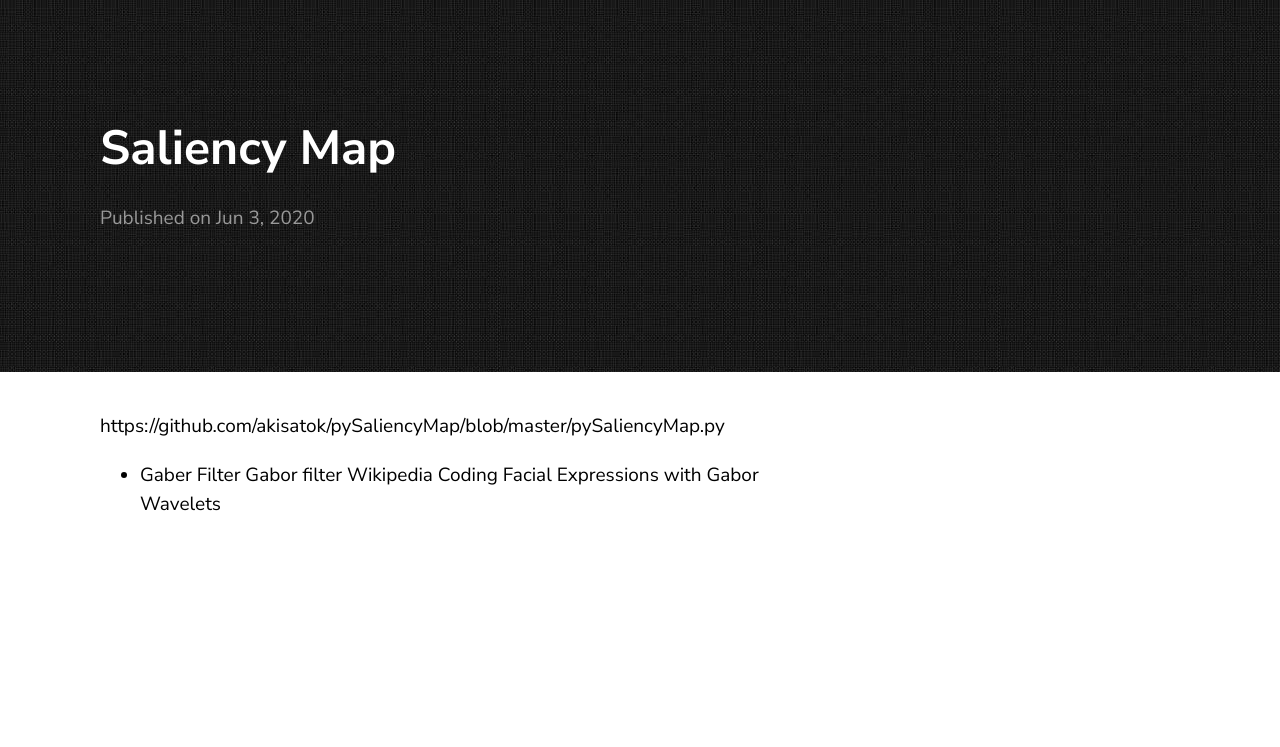
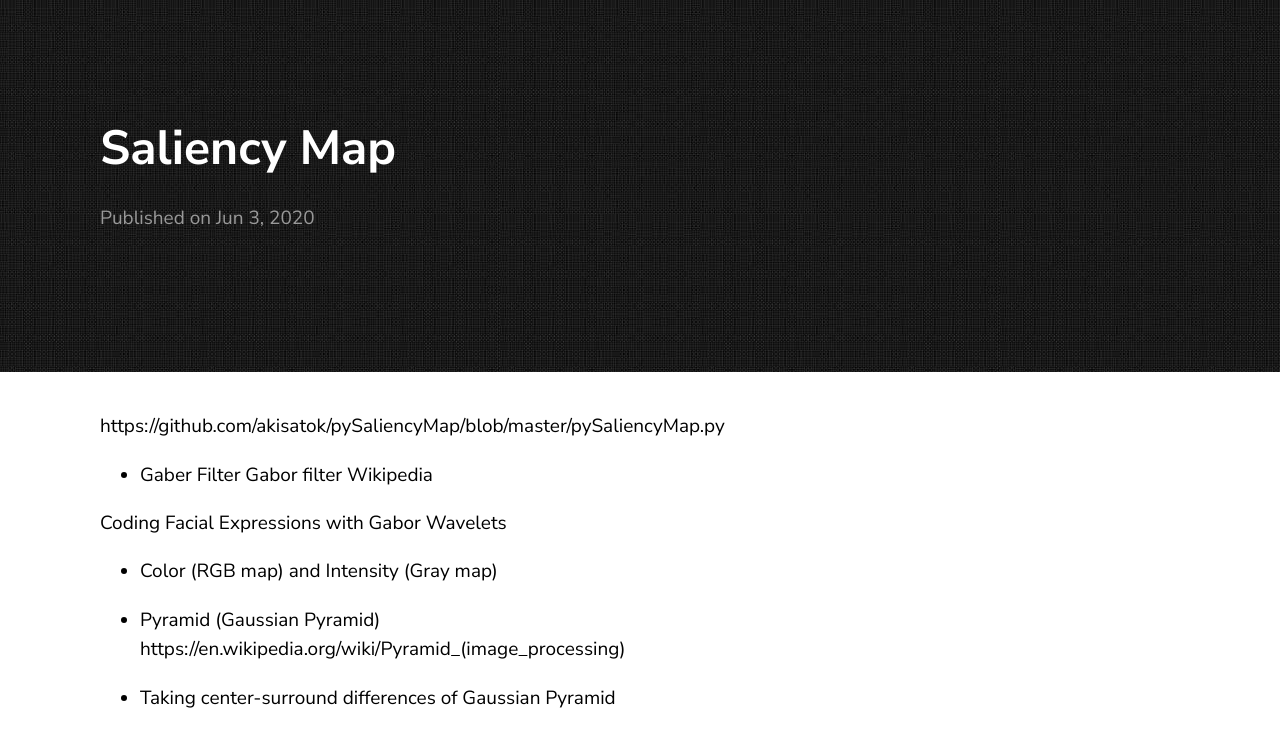
Before and after one commit to jluis9796/jluis9796.github.io, a Jekyll site: the page built from _posts/2020-06-03-saliency-map.markdown, in a window 1280 px wide. Shown: the top 747 px of the page. Built offline with Jekyll 4.4.1, drawn with Linux system fonts in a browser that asks for light colours; our own code applies the rules of GitHub Pages for plain Markdown files.

Commit message:
Update 2020-06-03-saliency-map.markdown

```diff
--- a/_posts/2020-06-03-saliency-map.markdown
+++ b/_posts/2020-06-03-saliency-map.markdown
@@ -2,4 +2,12 @@ https://github.com/akisatok/pySaliencyMap/blob/master/pySaliencyMap.py
 
 * Gaber Filter
 Gabor filter Wikipedia <a href="https://en.wikipedia.org/wiki/Gabor_filter"></a>
+
 Coding Facial Expressions with Gabor Wavelets <a href="https://zenodo.org/record/3430156#.XtbrlzozbIU"></a>
+
+* Color (RGB map) and Intensity (Gray map)
+
+* Pyramid (Gaussian Pyramid)
+https://en.wikipedia.org/wiki/Pyramid_(image_processing)
+
+* Taking center-surround differences of Gaussian Pyramid
```
